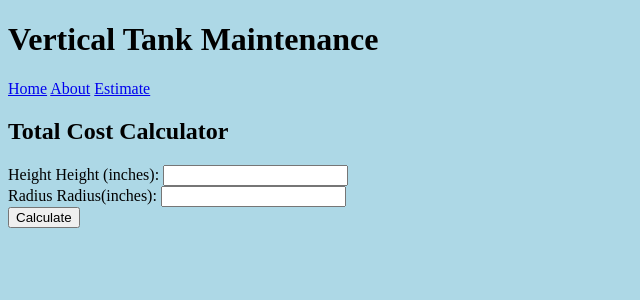
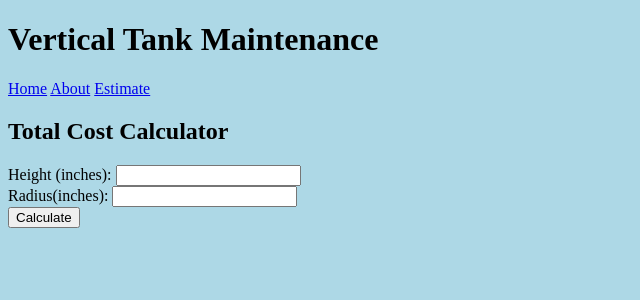
Before and after one commit to lizlau7/calc, a Flask app: page / in a window 1280 px wide. Shown: the top 300 px of the page, without its empty margins (0-640 px from the left). Run offline with Flask 2, Linux system fonts and the light colour scheme.

Commit message:
recorrect

```diff
--- a/templates/estimate.html
+++ b/templates/estimate.html
@@ -27,14 +27,12 @@
     </script>
 </head>
 <div class="input">
-<label for="input1_text">Height</label>
     Height (inches):
     <input type="text" id="input1_text">
     <span id="input1"></span>
 </div>
 
 <div class="input">
-<label for = "input2_text">Radius</label>
     Radius(inches):
     <input type="text" id="input2_text">
     <span id="input2"></span>
```
